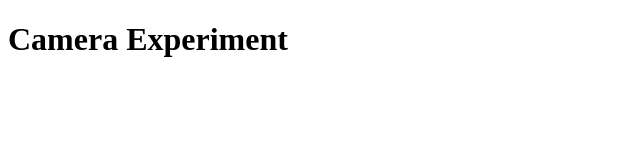
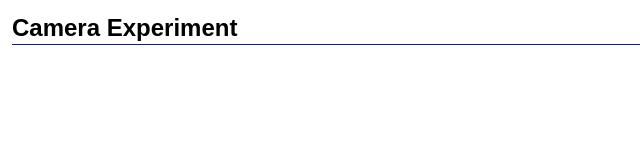
Before and after one commit to rans0000/tensorflowjs-experiments, a website built with Parcel: page src/camera-identify.html in a window 1280 px wide. Shown: the whole page, without its empty margins (0-640 px from the left). Built offline with nearby package versions, Linux system fonts and the light colour scheme; a web font is replaced by a local one.

Commit message:
add tailwind styles to the html files

```diff
--- a/src/camera-identify.html
+++ b/src/camera-identify.html
@@ -5,7 +5,7 @@
         <meta name="viewport" content="width=device-width, initial-scale=1.0" />
         <title>Identify with Camera | TensorflowJS</title>
         <link rel="stylesheet" href="https://rsms.me/inter/inter.css" />
-        <!-- <link href="./index.css" type="text/css" rel="stylesheet" /> -->
+        <link href="./index.css" type="text/css" rel="stylesheet" />
     </head>
     <body class="p-3">
         <h1 class="font-bold text-2xl border-b mb-12 border-blue-950">Camera Experiment</h1>
--- a/src/index.html
+++ b/src/index.html
@@ -5,7 +5,7 @@
         <meta name="viewport" content="width=device-width, initial-scale=1.0" />
         <title>TensorflowJS Tuts</title>
         <link rel="stylesheet" href="https://rsms.me/inter/inter.css" />
-        <!-- <link href="./index.css" type="text/css" rel="stylesheet" /> -->
+        <link href="./index.css" type="text/css" rel="stylesheet" />
     </head>
     <body class="p-3">
         <h1 class="font-bold text-2xl border-b mb-12 border-blue-950">
```
